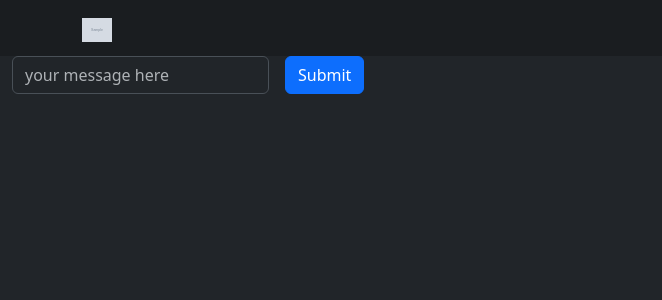
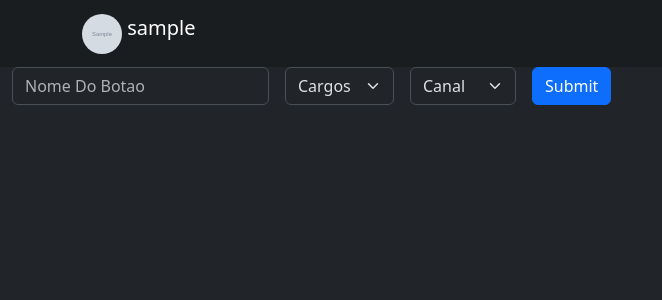
Before and after one commit to dnxbatista/parisDashboard, a Flask app: template templates/serverConfig.html in a window 1280 px wide. Shown: the top 300 px of the page, without its empty margins (0-662 px from the left). Run offline with Flask 3, Linux system fonts and the light colour scheme; the template is opened without the code that fills it: most values are stand-ins (such as "Sample title", 1, 10 or a date in 2020); grey boxes marked "Sample" are stand-in pictures.

Commit message:
Website Update
# New Things
- AdminRoom (Under Development)
- New Buttons In serverConfig.html
- New Paris Bot Logo

```diff
--- a/main.py
+++ b/main.py
@@ -1,13 +1,18 @@
 from flask import Flask, render_template, request, session, redirect, jsonify
-from oauth import OAuth
+from utils.oauth import OAuth
 from utils.easyFunctions.CUAB import Discord_User, Discord_Bot, BotAndUser
+from dotenv import load_dotenv
 import json
 import requests
+import os
+
+#Dotenv
+load_dotenv()
+SECRET_KEY = os.getenv('FLASK_SECRETKEY')
 
 #Flask Config
 app = Flask(__name__)
-app.config["SECRET_KEY"] = "Jn2n43JSnu43NJsad87928NJh23uih3Çç@fesç"
-
+app.config["SECRET_KEY"] = SECRET_KEY
 
 #Home Page
 @app.route('/')
@@ -20,7 +25,7 @@ def login():
     #Get Code And Token From OAuth
     code = request.args.get("code")
     acessToken = OAuth.get_access_token(code)
-    session["token"] = acessToken
+    session["token"] = acessToken  #Save the token in the cookies
 
     #CUAB Config
     Discord_User.acessToken = acessToken
@@ -28,6 +33,8 @@ def login():
     #User Vars
     user_avatar_url = Discord_User.get_avatar()
     username = Discord_User.get_username()
+    user_id = Discord_User.get_id()
+    session["user_id"] = user_id
 
     guilds = BotAndUser.get_guilds()
     data = json.loads(guilds)
@@ -39,10 +46,14 @@ def login():
 def serverConfig():
 
     #check if user has a token in the cookies
-    if not session.get("token"):
+    if not session.get("token") or not session.get("user_id") :
         return redirect("/")
 
-    return render_template('serverConfig.html')
+    #User
+    user_avatar_url = Discord_User.get_avatar()
+    username = Discord_User.get_username()
+
+    return render_template('serverConfig.html', user_avatar_url=user_avatar_url, username=username)
 
 #Just A Test
 @app.route('/sendMSG', methods= ["GET", "POST"])
@@ -68,4 +79,4 @@ def sendMSG():
 
 
 if __name__ == "__main__":
-    app.run(debug=False)
+    app.run(debug=True)
--- a/templates/serverConfig.html
+++ b/templates/serverConfig.html
@@ -12,16 +12,37 @@
         <nav class="navbar bg-dark-subtle">
             <div class="container">
                 <a class="navbar-brand">
-                    <img src="{{user_avatar_url}}" alt="Bootstrap" width="30" height="24">
+                    <img src="{{user_avatar_url}}" alt="user_icon" width="40" height="40"  style="border-radius: 30px;" class="d-inline-block align-text-top">
+                    {{username}}
                 </a>
             </div>
         </nav>
 
         <div class="container-fluid">
             <form class="row g-3" action="{{url_for('sendMSG')}}" method="post">
+
                 <div class="col-auto">
-                    <input class="form-control" name="text" type="text" placeholder="your message here" aria-label="default input example">
+                    <input class="form-control" name="text" type="text" placeholder="Nome Do Botao" aria-label="default input example">
                 </div>
+
+                <div class="col-auto">
+                    <select class="form-select">
+                        <option selected> Cargos </option>
+                        <option value="1">Cargo 1</option>
+                        <option value="1">Cargo 2</option>
+                        <option value="1">Cargo 3</option>
+                    </select>
+                </div>
+
+                <div class="col-auto">
+                    <select class="form-select">
+                        <option selected> Canal </option>
+                        <option value="1">Canal 1</option>
+                        <option value="1">Canal 2</option>
+                        <option value="1">Canal 3</option>
+                    </select>
+                </div>
+
                 <div class="col-auto">
                     <input type="submit" class="btn btn-primary mb-3"></input>
                 </div>
--- a/templates/serversRoom.html
+++ b/templates/serversRoom.html
@@ -26,14 +26,16 @@
                     <div class="card bg-dark-subtle text-light" style="width: 23rem;">
                         <div class="card-body">
                             <h5 class="card-title">{{guild.name}}</h5>
+                            <p class="card-text">ID: {{guild.id}}</p>
                             <p class="card-text">Membros: {{guild.membersCount}}</p>
                             <a href="/serverconfig" class="btn btn-outline-primary">Configurar</a>
                             <a href="#" class="btn btn-outline-danger" data-bs-toggle="modal" data-bs-target="#deleteServerModal">Deletar</a>
                         </div>
                     </div>
                 </div>
-              {% endfor %}
+                {% endfor %}
             </div>
+
         </div>
 
         <!-- First Warning Delete Server Modal -->
```
Also changed, not shown: templates/adminRoom.html (added, +11 -0 lines), templates/index.html (+5 -2 lines), utils/easyFunctions/CUAB.py (+8 -2 lines), static/logo.png (added), utils/oauth.py (renamed from oauth.py), 1 other file.
